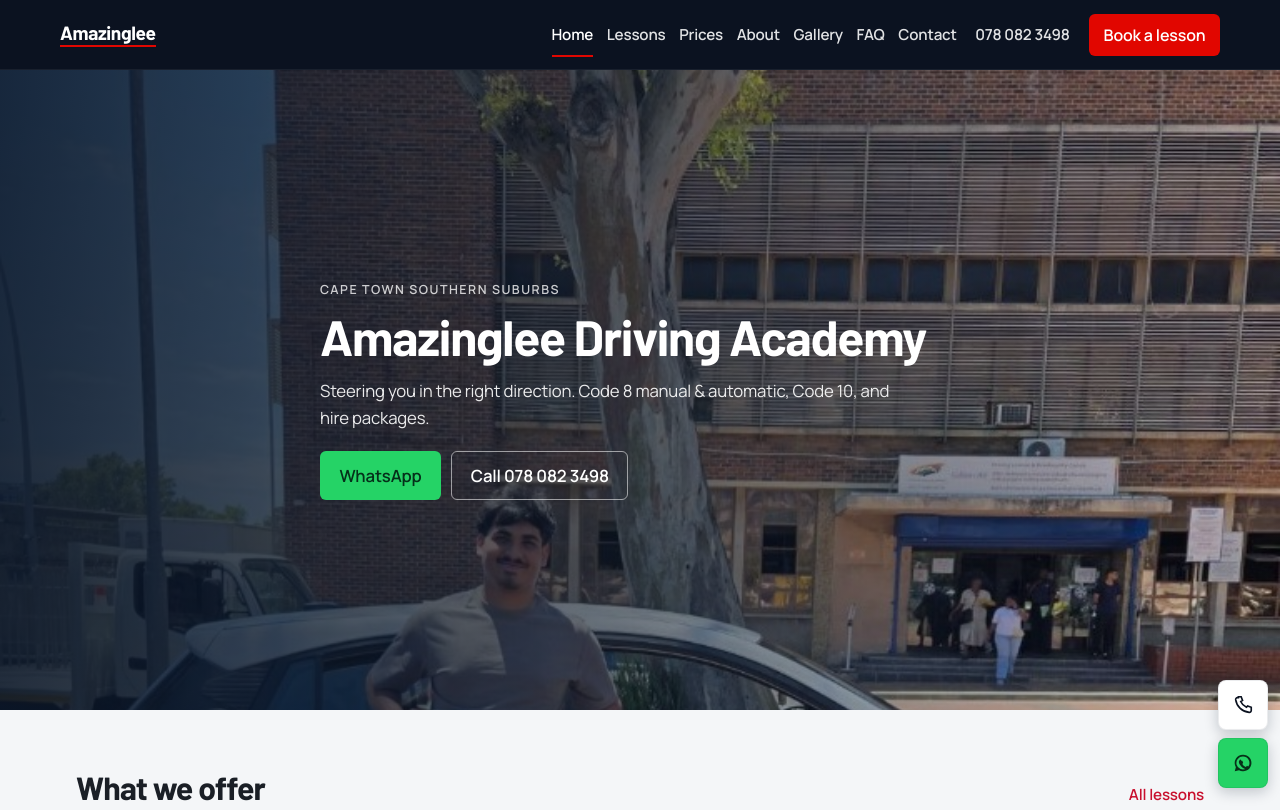
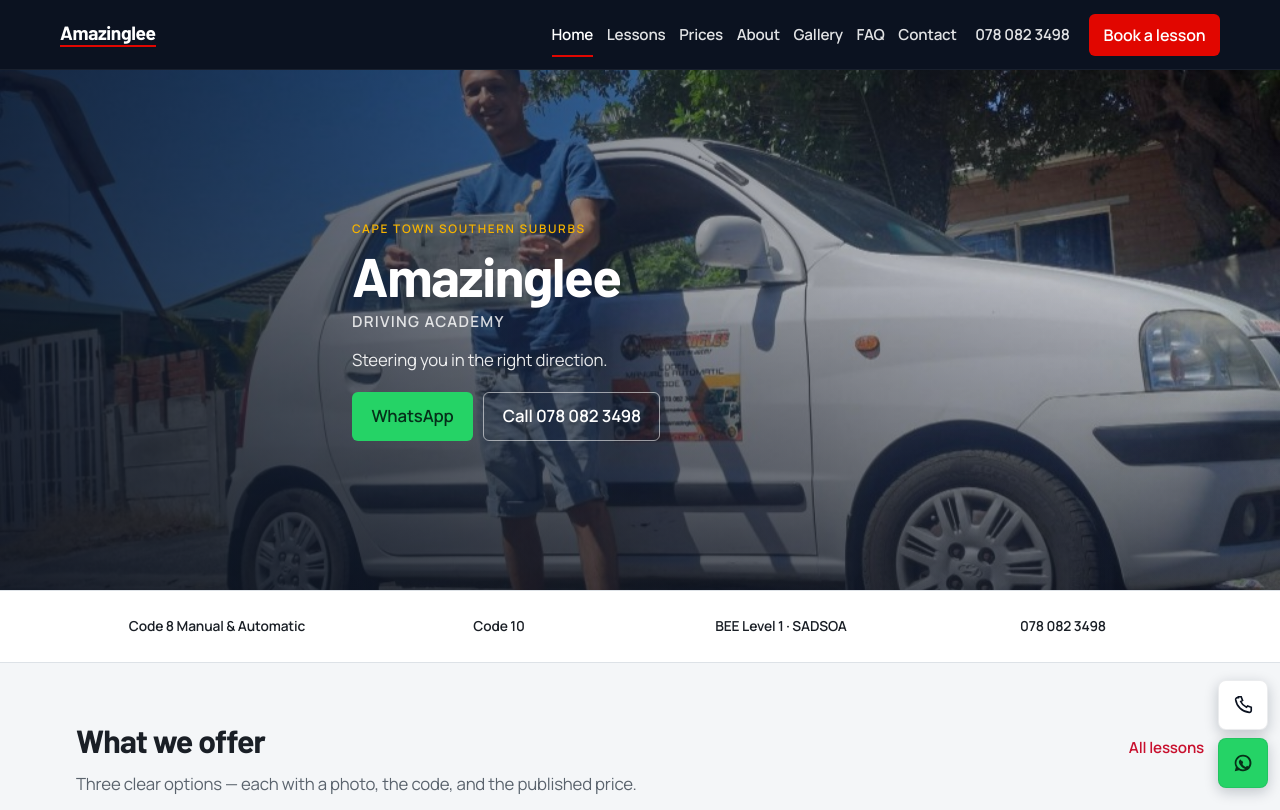
Before and after one commit to Skylink2024/PS-Driving-School, a plain HTML site: page index.html in a window 1280 px wide. Shown: the top 810 px of the page. Drawn offline with Linux system fonts and the light colour scheme.

Commit message:
Clean up the Amazinglee hero for a clearer first impression.
Use a landscape pass photo, shorter brand title, softer overlay and a compact trust strip under the hero.

Co-authored-by: Cursor <cursoragent@cursor.com>

```diff
--- a/css/styles.css
+++ b/css/styles.css
@@ -256,7 +256,7 @@ textarea { font: inherit; color: inherit; }
 
 .hero {
   position: relative;
-  min-height: min(78vh, 42rem);
+  min-height: min(68vh, 36rem);
   display: grid;
   align-items: end;
   color: #fff;
@@ -270,33 +270,33 @@ textarea { font: inherit; color: inherit; }
   width: 100%;
   height: 100%;
   object-fit: cover;
-  object-position: center 18%;
+  object-position: center 28%;
 }
 
 .hero-shade {
   position: absolute;
   inset: 0;
   background:
-    linear-gradient(180deg, rgba(10, 22, 40, 0.18) 0%, rgba(10, 22, 40, 0.72) 58%, rgba(10, 22, 40, 0.94) 100%);
+    linear-gradient(180deg, rgba(11, 18, 32, 0.08) 0%, rgba(11, 18, 32, 0.2) 45%, rgba(11, 18, 32, 0.92) 100%);
 }
 
 .hero-copy {
   position: relative;
   z-index: 1;
-  padding: 2.5rem 0 2.75rem;
-  max-width: 40rem;
+  padding: 2.2rem 0 2.4rem;
+  max-width: 36rem;
   width: min(var(--wrap), calc(100% - 2rem));
   margin-inline: auto;
 }
 
 .eyebrow {
-  margin: 0 0 0.55rem;
+  margin: 0 0 0.45rem;
   font-family: var(--sans);
   font-weight: 600;
-  letter-spacing: 0.12em;
+  letter-spacing: 0.14em;
   text-transform: uppercase;
-  color: rgba(255, 255, 255, 0.78);
-  font-size: 0.78rem;
+  color: var(--amber);
+  font-size: 0.74rem;
 }
 
 h1, h2, h3 {
@@ -307,8 +307,8 @@ h1, h2, h3 {
 }
 
 h1 {
-  margin: 0 0 0.75rem;
-  font-size: clamp(1.95rem, 4.4vw, 3.1rem);
+  margin: 0;
+  font-size: clamp(2.2rem, 5vw, 3.4rem);
   font-weight: 700;
 }
 
@@ -316,8 +316,22 @@ h1 {
 .page-hero h1,
 .cta-band h2 { color: #fff; }
 
+.hero-tag {
+  margin: 0.15rem 0 0.7rem;
+  font-family: var(--sans);
+  font-weight: 600;
+  font-size: 0.95rem;
+  letter-spacing: 0.08em;
+  text-transform: uppercase;
+  color: rgba(255, 255, 255, 0.82);
+}
+
 .lede { margin: 0 0 1.2rem; font-size: 1.05rem; }
-.hero .lede { color: rgba(255, 255, 255, 0.9); max-width: 36rem; }
+.hero .lede {
+  color: rgba(255, 255, 255, 0.9);
+  max-width: 22rem;
+  margin-bottom: 1.15rem;
+}
 
 .hero-actions { display: flex; flex-wrap: wrap; gap: 0.65rem; }
 
@@ -984,21 +998,23 @@ body.nav-open .float-actions { visibility: hidden; }
   }
 
   .hero {
-    min-height: clamp(26rem, 72svh, 34rem);
+    min-height: clamp(24rem, 62svh, 30rem);
   }
 
-  .hero img { object-position: center 14%; }
+  .hero img { object-position: center 35%; }
 
   .hero-copy {
-    padding: 1.75rem 0 calc(1.6rem + env(safe-area-inset-bottom, 0px));
+    padding: 1.5rem 0 calc(1.4rem + env(safe-area-inset-bottom, 0px));
   }
 
-  .hero h1 { font-size: clamp(1.85rem, 8.2vw, 2.35rem); }
+  .hero h1 { font-size: clamp(2.15rem, 9vw, 2.6rem); }
+  .hero-tag { font-size: 0.84rem; margin-bottom: 0.55rem; }
   .hero .lede {
-    font-size: 0.95rem;
+    font-size: 0.98rem;
     margin-bottom: 1rem;
-    letter-spacing: 0.01em;
   }
+  .trust-grid.compact li { padding: 0.65rem 0.25rem; }
+  .trust-grid.compact strong { font-size: 0.8rem; }
 
   .photo-first { padding-top: 1.15rem; padding-bottom: 1.4rem; }
   .teaser-grid.dense {
@@ -1247,10 +1263,17 @@ body.nav-open .float-actions { visibility: hidden; }
   .about-grid { grid-template-columns: 1.05fr 0.95fr; align-items: start; }
   .footer-grid { grid-template-columns: 1.4fr 0.8fr 1fr 0.9fr; }
   .hero-shade {
-    background: linear-gradient(90deg, rgba(10, 22, 40, 0.9) 0%, rgba(10, 22, 40, 0.62) 46%, rgba(10, 22, 40, 0.12) 100%);
+    background:
+      linear-gradient(90deg, rgba(11, 18, 32, 0.82) 0%, rgba(11, 18, 32, 0.45) 48%, rgba(11, 18, 32, 0.12) 100%),
+      linear-gradient(180deg, transparent 40%, rgba(11, 18, 32, 0.55) 100%);
   }
-  .hero { align-items: center; min-height: 640px; }
-  .hero-copy { padding: 4rem 0; }
+  .hero {
+    align-items: center;
+    min-height: 520px;
+  }
+  .hero img { object-position: center 42%; }
+  .hero-copy { padding: 3.5rem 0; }
+  .trust-grid.compact { grid-template-columns: repeat(4, 1fr); }
   body { padding-bottom: 0; }
 }
 
--- a/index.html
+++ b/index.html
@@ -23,7 +23,7 @@
   <link rel="preconnect" href="https://fonts.gstatic.com" crossorigin>
   <link href="https://fonts.googleapis.com/css2?family=Barlow:wght@600;700&family=Manrope:wght@400;500;600;700&display=swap" rel="stylesheet">
   <link rel="stylesheet" href="css/styles.css">
-  <link rel="preload" as="image" href="images/05-student-licence.jpg">
+  <link rel="preload" as="image" href="images/04-student-pass.jpg">
   <script type="application/ld+json">
   {
     "@context": "https://schema.org",
@@ -75,16 +75,28 @@
 
   <main id="content">
     <section class="hero">
-      <img src="images/05-student-licence.jpg" width="768" height="1024" alt="A student holds a licence document beside a white Amazinglee Driving Academy training car." fetchpriority="high">
+      <img src="images/04-student-pass.jpg" width="1024" height="702" alt="A smiling student holds a temporary licence beside a white Amazinglee training car." fetchpriority="high">
       <div class="hero-shade" aria-hidden="true"></div>
       <div class="wrap hero-copy">
         <p class="eyebrow">Cape Town Southern Suburbs</p>
-        <h1>Amazinglee Driving Academy</h1>
-        <p class="lede">Steering you in the right direction. Code 8 manual &amp; automatic, Code 10, and hire packages.</p>
+        <h1>Amazinglee</h1>
+        <p class="hero-tag">Driving Academy</p>
+        <p class="lede">Steering you in the right direction.</p>
         <div class="hero-actions">
           <a class="btn btn-wa" href="https://wa.me/27780823498?text=Hi%20Amazinglee%20Driving%20Academy%2C%20I%20would%20like%20to%20ask%20about%20driving%20lessons." target="_blank" rel="noopener">WhatsApp</a>
           <a class="btn btn-ghost" href="tel:+27780823498">Call 078 082 3498</a>
         </div>
+      </div>
+    </section>
+
+    <section class="trust" aria-label="Quick facts">
+      <div class="wrap">
+        <ul class="trust-grid compact">
+          <li><strong>Code 8 Manual &amp; Automatic</strong></li>
+          <li><strong>Code 10</strong></li>
+          <li><strong>BEE Level 1 · SADSOA</strong></li>
+          <li><strong>078 082 3498</strong></li>
+        </ul>
       </div>
     </section>
 
```
